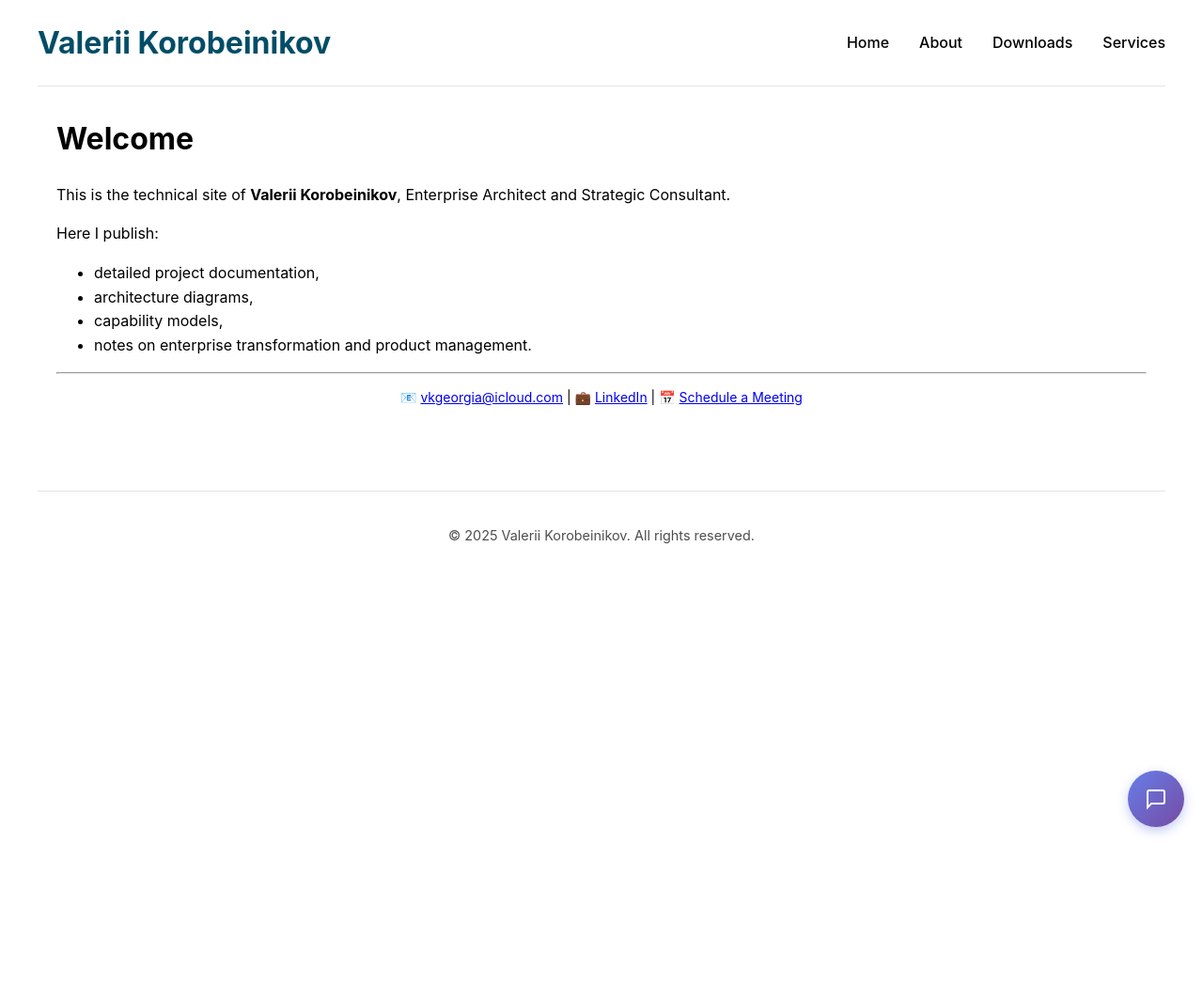
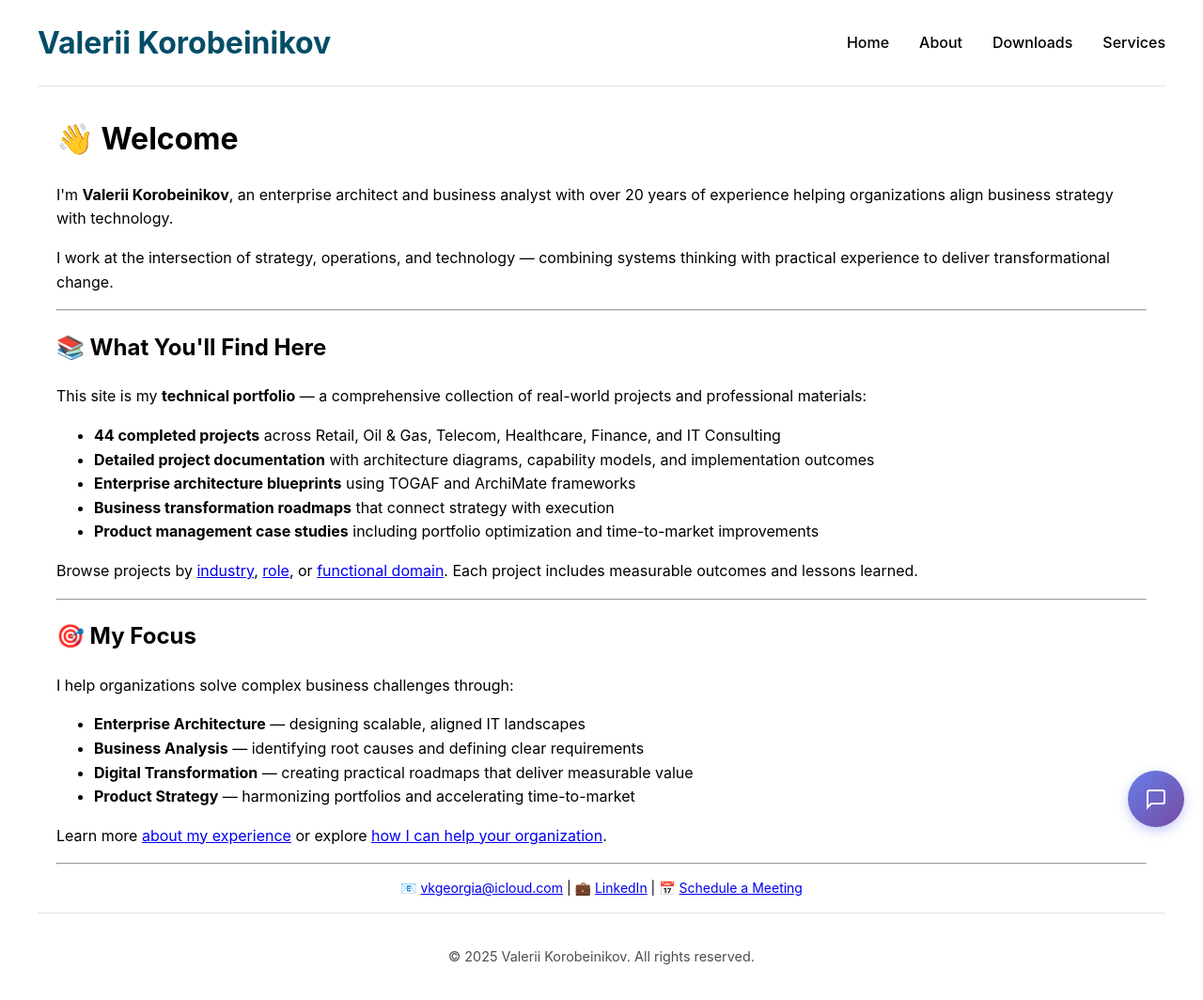
Before and after one commit to vkgeorgia/vkgeorgia.github.io, a Jekyll site: the page built from index.html, in a window 1280 px wide. Shown: the whole page at 94% size. Built offline with Jekyll 4.4.1, drawn with Linux system fonts in a browser that asks for light colours; before the commit the page ends 900 px from its top, so only the background shows below that.

Commit message:
Home page updated

```diff
--- a/index.html
+++ b/index.html
@@ -1,22 +1,55 @@
 ---
 layout: default
 title: "Valerii Korobeinikov"
-description: "Enterprise Architect and IT Consultant"
+description: "Enterprise Architect and IT Consultant - 20+ years transforming businesses through strategic alignment of
+technology and business goals"
 ---
 
 <div class="home">
-  <h1>Welcome</h1>
+  <h1>👋 Welcome</h1>
 
-  <p>This is the technical site of <strong>Valerii Korobeinikov</strong>, Enterprise Architect and Strategic Consultant.
-  </p>
+  <p>I'm <strong>Valerii Korobeinikov</strong>, an enterprise architect and business analyst with over 20 years of
+    experience helping organizations align business strategy with technology.</p>
 
-  <p>Here I publish:</p>
+  <p>I work at the intersection of strategy, operations, and technology — combining systems thinking with practical
+    experience to deliver transformational change.</p>
+
+  <hr>
+
+  <h2>📚 What You'll Find Here</h2>
+
+  <p>This site is my <strong>technical portfolio</strong> — a comprehensive collection of real-world projects and
+    professional materials:</p>
+
   <ul>
-    <li>detailed project documentation,</li>
-    <li>architecture diagrams,</li>
-    <li>capability models,</li>
-    <li>notes on enterprise transformation and product management.</li>
+    <li><strong>44 completed projects</strong> across Retail, Oil & Gas, Telecom, Healthcare, Finance, and IT Consulting
+    </li>
+    <li><strong>Detailed project documentation</strong> with architecture diagrams, capability models, and
+      implementation outcomes</li>
+    <li><strong>Enterprise architecture blueprints</strong> using TOGAF and ArchiMate frameworks</li>
+    <li><strong>Business transformation roadmaps</strong> that connect strategy with execution</li>
+    <li><strong>Product management case studies</strong> including portfolio optimization and time-to-market
+      improvements</li>
   </ul>
+
+  <p>Browse projects by <a href="/downloads#industry">industry</a>, <a href="/downloads#role">role</a>, or <a
+      href="/downloads#domain">functional domain</a>. Each project includes measurable outcomes and lessons learned.</p>
+
+  <hr>
+
+  <h2>🎯 My Focus</h2>
+
+  <p>I help organizations solve complex business challenges through:</p>
+
+  <ul>
+    <li><strong>Enterprise Architecture</strong> — designing scalable, aligned IT landscapes</li>
+    <li><strong>Business Analysis</strong> — identifying root causes and defining clear requirements</li>
+    <li><strong>Digital Transformation</strong> — creating practical roadmaps that deliver measurable value</li>
+    <li><strong>Product Strategy</strong> — harmonizing portfolios and accelerating time-to-market</li>
+  </ul>
+
+  <p>Learn more <a href="/about">about my experience</a> or explore <a href="/services">how I can help your
+      organization</a>.</p>
 
   <hr>
 
```
